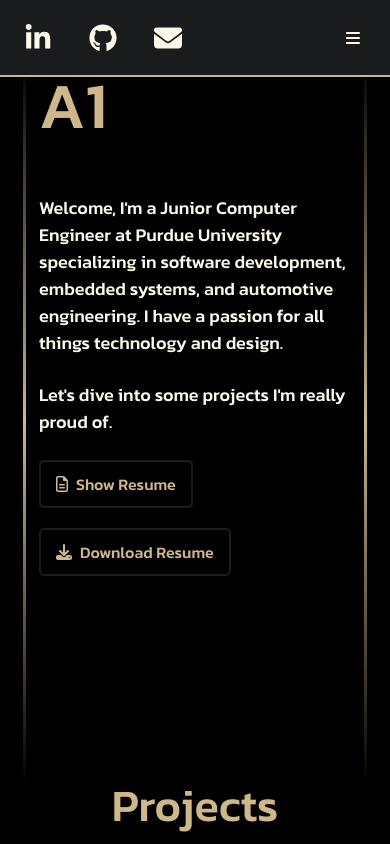
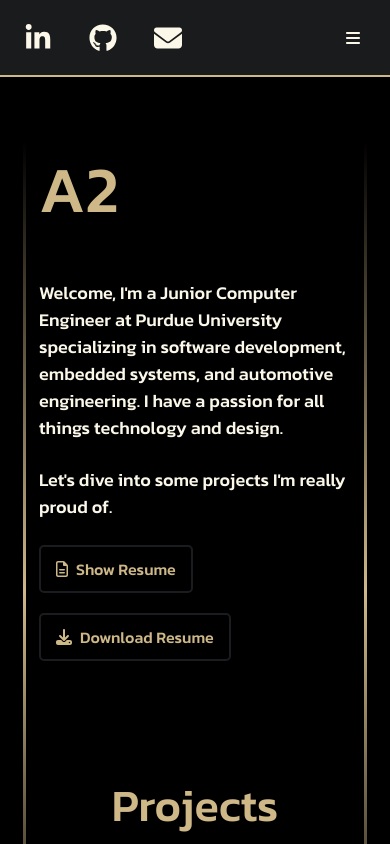
Before and after one commit to kylejm/kylemassie.com, a React (Create React App) app in the folder kylemassie.com/: page / in a window 390 px wide. Shown: the top 844 px of the page. Built offline with nearby package versions, Linux system fonts and the light colour scheme.

Commit message:
Alpha 1.06

```diff
--- a/kylemassie.com/src/App.js
+++ b/kylemassie.com/src/App.js
@@ -23,7 +23,7 @@ function App() {
       </NavBar>
       <Section id="about" title="About">
         <Box
-          title = "A1"
+          title = "A2"
           description="Welcome, I'm a Junior Computer Engineer at Purdue University
           specializing in software development, embedded systems, and automotive engineering. I have a passion for all things technology and design."
           >
--- a/kylemassie.com/src/Box.css
+++ b/kylemassie.com/src/Box.css
@@ -111,3 +111,10 @@
 .btn-resume:hover .resume-icon {
     fill: #1a1c1f;
   }
+
+
+  @media (max-width: 1000px){
+    .box{
+      padding-top: 45vh;
+    }
+  }
```
